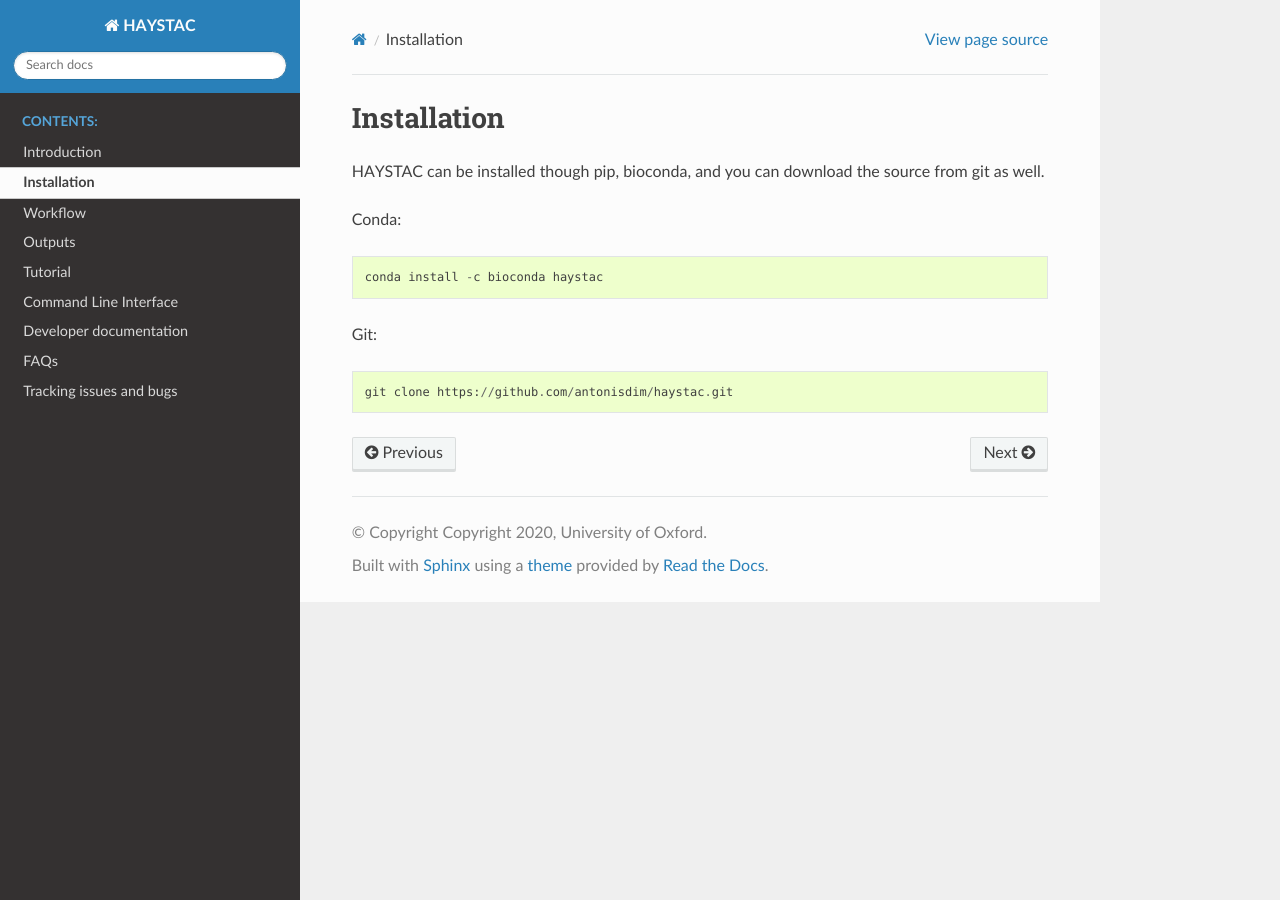
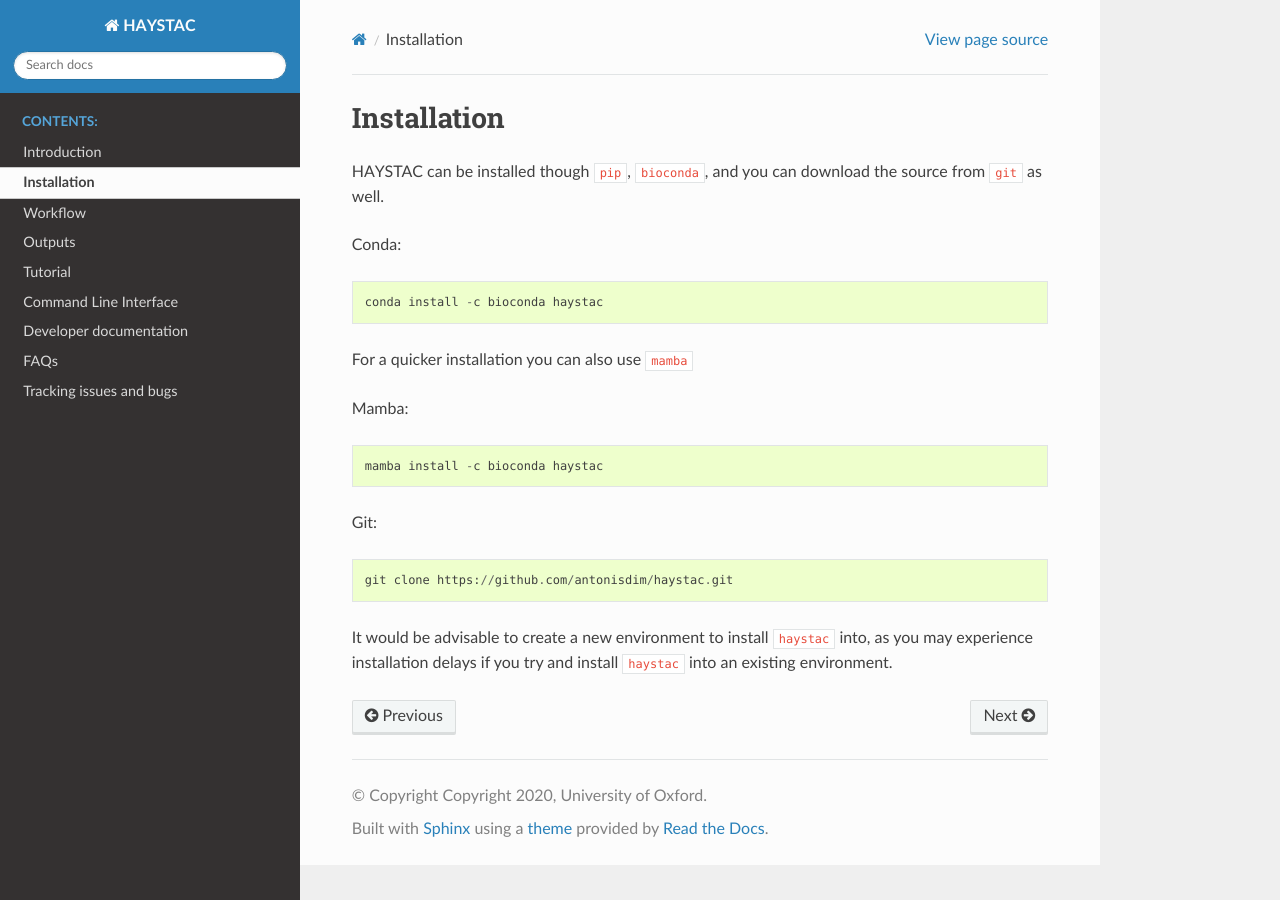
Before and after one commit to antonisdim/haystac, a Sphinx documentation site: the page built from docs/installation.rst, in a window 1280 px wide. Built offline with Sphinx 7.4.7 and the Read the Docs theme 2.0.0, drawn with Linux system fonts in a browser that asks for light colours.

Commit message:
adding more info in the docs

```diff
--- a/docs/installation.rst
+++ b/docs/installation.rst
@@ -1,12 +1,21 @@
 Installation
 ============
 
-HAYSTAC can be installed though pip, bioconda, and you can download the source from git as well.
+HAYSTAC can be installed though ``pip``, ``bioconda``, and you can download the source from ``git`` as well.
 
 Conda::
 
     conda install -c bioconda haystac
 
+For a quicker installation you can also use ``mamba``
+
+Mamba::
+
+    mamba install -c bioconda haystac
+
 Git::
 
     git clone https://github.com/antonisdim/haystac.git
+
+It would be advisable to create a new environment to install ``haystac`` into, as you may experience installation
+delays if you try and install ``haystac`` into an existing environment.
```
Also changed, not shown: README.md (+11 -1 lines), 1 other file.
